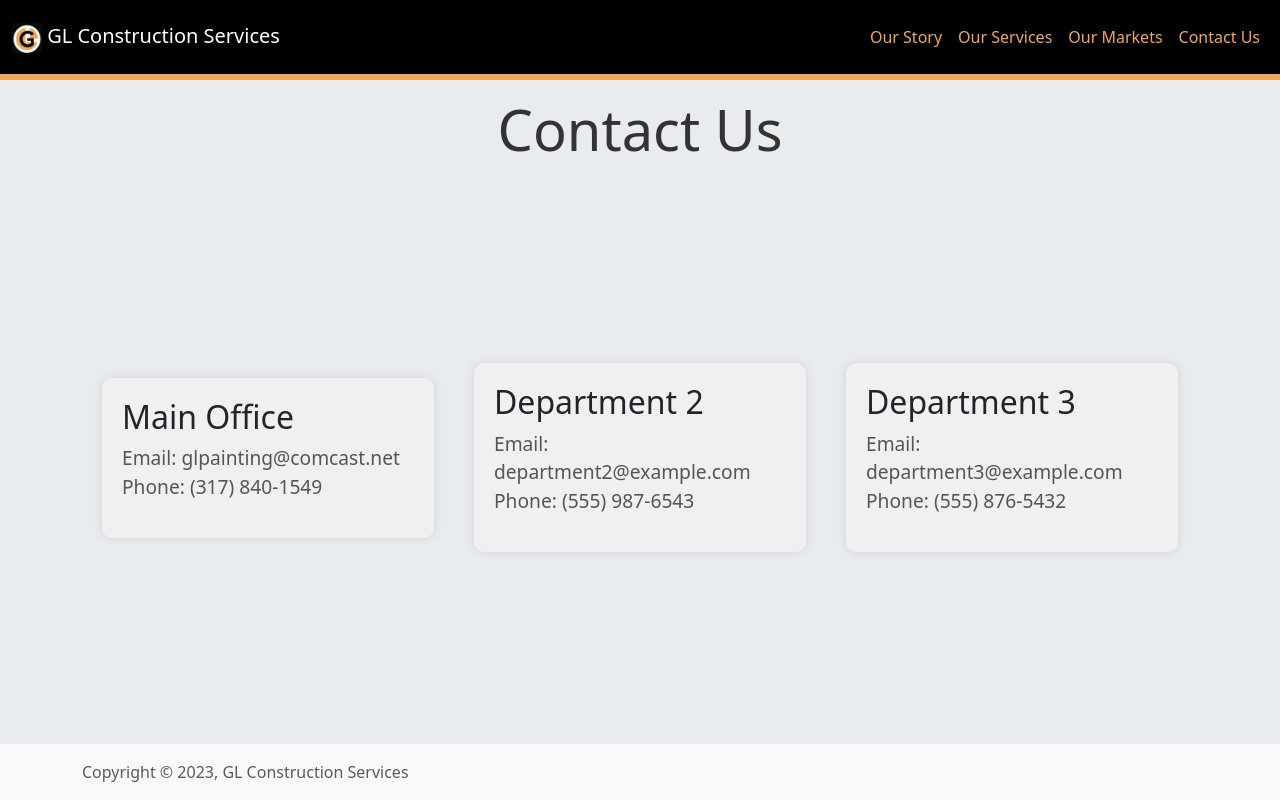
After one commit to kamgreenwald/Gregs-Website, a Flask app: page /contact_us/ in a window 1280 px wide. The commit adds this page. Run offline with Flask 2, Linux system fonts and the light colour scheme.

Commit message:
DEC19 DONE FOR THE NIGHT

```diff
--- a/flaskapp/app.py
+++ b/flaskapp/app.py
@@ -6,3 +6,23 @@ app = Flask(__name__)
 def index():
     """function to render the index.html template"""
     return render_template("index.html")
+
+@app.route("/contact_us/")
+def contact():
+    """function to render the contact.html template"""
+    return render_template("contact.html")
+
+@app.route("/our_story/")
+def our_story():
+    """function to render the our_story.html template"""
+    return render_template("our_story.html")
+
+@app.route("/our_services/")
+def our_services():
+    """function to render the our_services.html template"""
+    return render_template("our_services.html")
+
+@app.route("/our_markets/")
+def our_markets():
+    """function to render the our_markets.html template"""
+    return render_template("our_markets.html")
--- a/flaskapp/templates/base.html
+++ b/flaskapp/templates/base.html
@@ -13,7 +13,7 @@
 
 <body class="d-flex flex-column h-100" style="background-color: #e9ecef">
     <header>
-        <nav class="navbar navbar-expand-md navbar-dark fixed-top bg-black" style="height: 80px; border-bottom: 4px solid #F0A75C;">
+        <nav class="navbar navbar-expand-md navbar-dark fixed-top bg-black" style="height: 80px; border-bottom: 6px solid #F0A75C;">
             <div class="container-fluid">
                 <a class="navbar-brand" href="{{ url_for('index') }}">
                     <img src="{{ url_for('static', filename='images/icon.png') }}" alt="Icon" width="30" height="30"> GL Construction Services
@@ -35,7 +35,7 @@
                             <a class="nav-link" href={{ url_for('index') }} style="color: #F0A75C;">Our Markets</a>
                         </li>
                         <li class="nav-item">
-                            <a class="nav-link" href={{ url_for('index') }} style="color: #F0A75C;">Contact Us</a>
+                            <a class="nav-link" href={{ url_for('contact') }} style="color: #F0A75C;">Contact Us</a>
                         </li>
                     </ul>
                 </div>
--- /dev/null
+++ b/flaskapp/templates/contact.html
@@ -0,0 +1,55 @@
+{% extends "base.html" %}
+
+{% block title %}Contact Us{% endblock %}
+
+{% block content %}
+<style>
+    .container {
+      display: flex;
+      align-items: center;
+    }
+
+    .contact-section {
+      width: 30%;
+      padding: 20px;
+      background-color: #f0f0f0;
+      border-radius: 10px;
+      box-shadow: 0 0 10px rgba(0, 0, 0, 0.1);
+      margin: 0 20px;
+    }
+
+    h1 {
+      font-size: 2em;
+      color: #333;
+      margin-bottom: 200px;
+    }
+
+    .contact-info {
+      font-size: 1.2em;
+      color: #555;
+    }
+  </style>
+</head>
+<body>
+
+  <h1 class="display-4 text-center">Contact Us</h1>
+
+  <div class="container">
+    <div class="contact-section">
+      <h2>Main Office</h2>
+      <p class="contact-info">Email: glpainting@comcast.net<br>Phone: (317) 840-1549</p>
+    </div>
+
+    <div class="contact-section">
+      <h2>Department 2</h2>
+      <p class="contact-info">Email: department2@example.com<br>Phone: (555) 987-6543</p>
+    </div>
+
+    <div class="contact-section">
+      <h2>Department 3</h2>
+      <p class="contact-info">Email: department3@example.com<br>Phone: (555) 876-5432</p>
+    </div>
+  </div>
+
+</body>
+{% endblock %}
```
Also changed, not shown: flaskapp/templates/index.html (+24 -9 lines), flaskapp/static/images/background.png (added), flaskapp/static/images/banner2.png (added).
